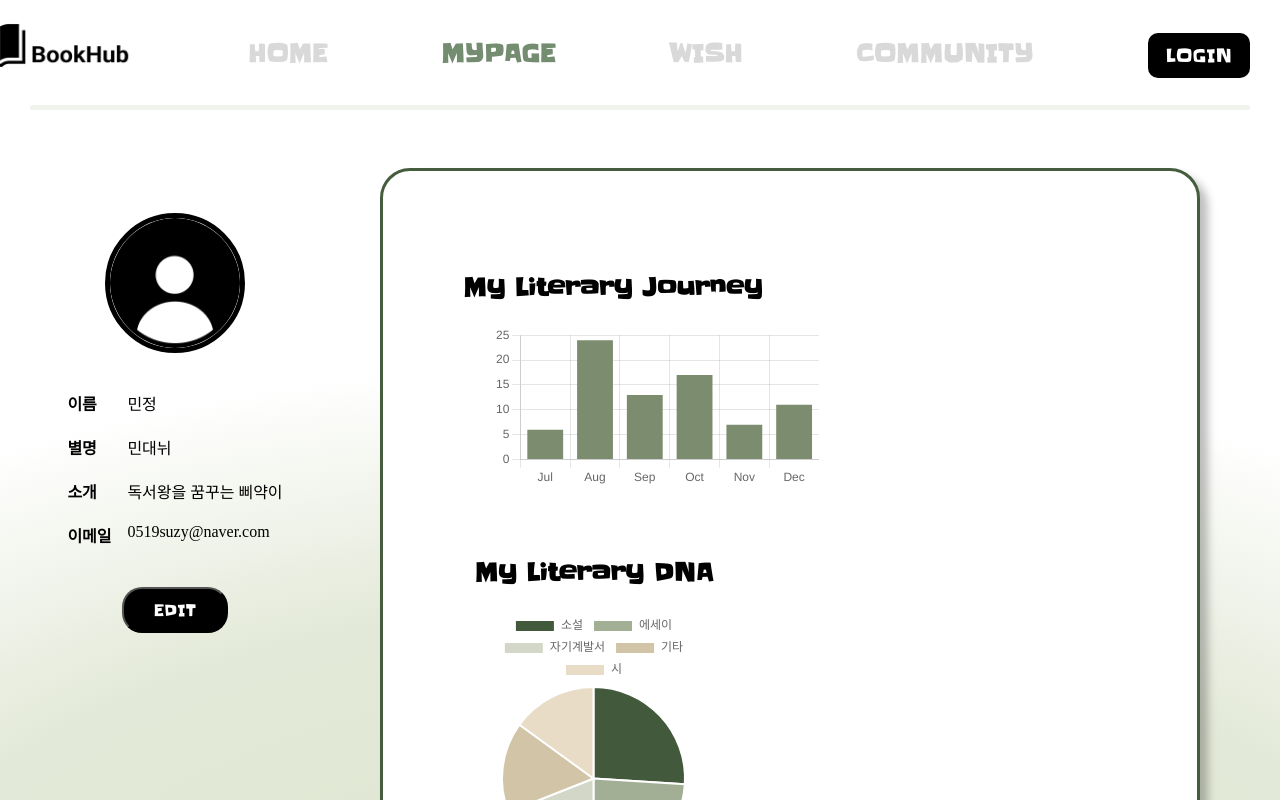
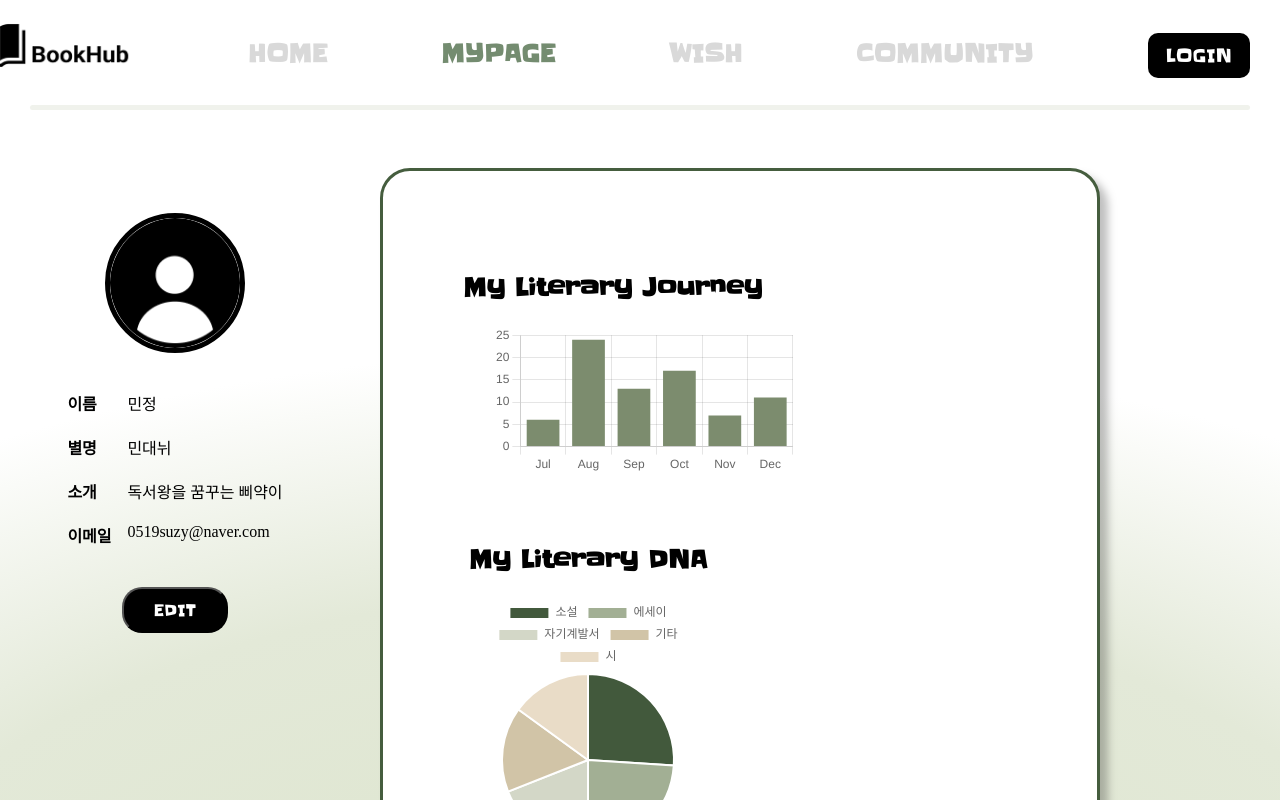
Before and after one commit to BookHub-BookTrio/BookHub-Front, a React (Create React App) app in the folder bookhub/: page /mypage in a window 1280 px wide. Built offline with nearby package versions, Linux system fonts and the light colour scheme.

Commit message:
[Design/#12] - MyPage 디자인 수정

```diff
--- a/bookhub/src/pages/mypage/MyPage.module.css
+++ b/bookhub/src/pages/mypage/MyPage.module.css
@@ -76,7 +76,7 @@
 /* 오른쪽 스크롤 메인 콘텐츠 */
 .mainContent {
   top: 300px;
-  margin: 160px 80px 80px 380px;
+  margin: 160px 180px 80px 380px;
   padding: 5rem;
   flex: 1;
   width: calc(100% - 280px);
@@ -86,7 +86,6 @@
   stroke: #455D3E;
   border: 3px #455D3E solid;
   border-radius: 30px;
-  /* box-shadow: 5px 5px 10px rgba(0,0,0,0.1); */
   filter: drop-shadow(8px 8px 4px rgba(0, 0, 0, 0.25));
 }
 
```
